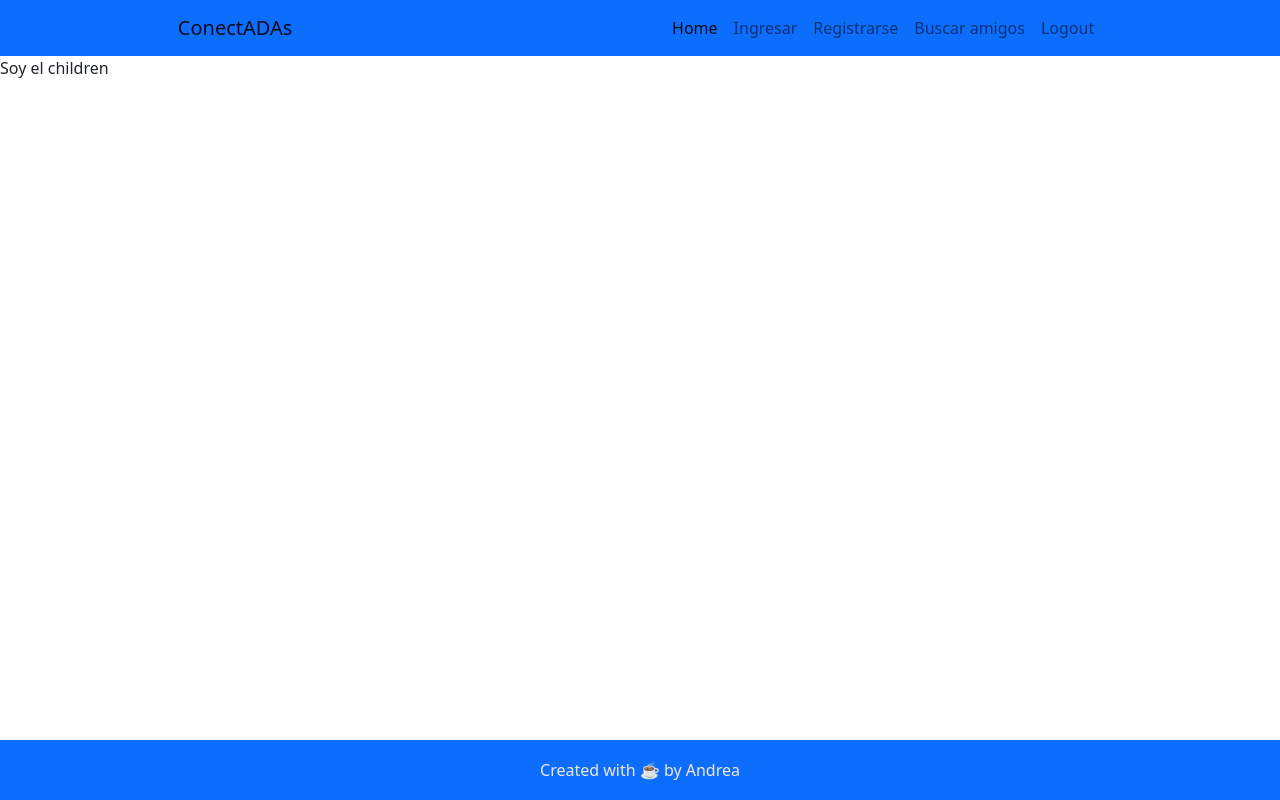
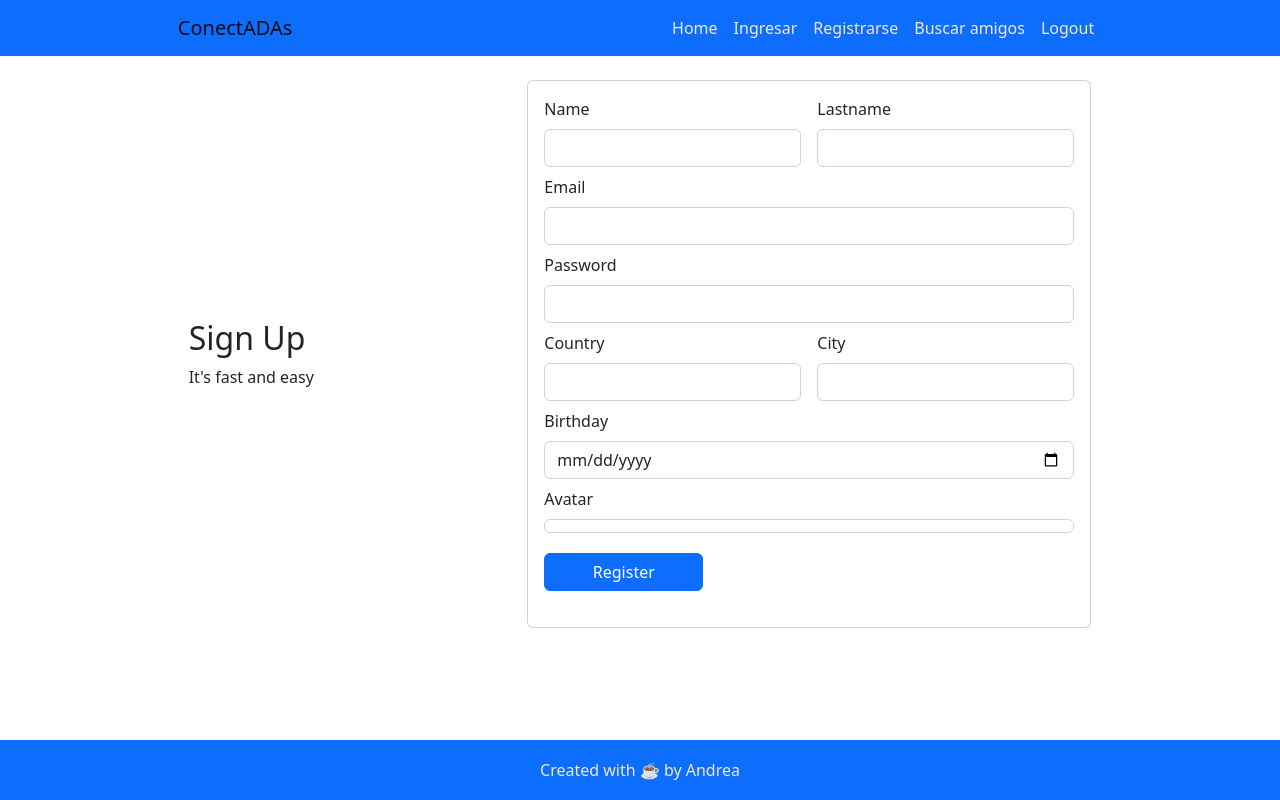
Before and after one commit to andreaeba/conectadas, a React (Create React App) app: page /signup in a window 1280 px wide. Built offline with nearby package versions, Linux system fonts and the light colour scheme.

Commit message:
sign up... no pude completar la fecha de nacimiento correctamente, tuve que cambiar en el type Date por string, sino me daba error

```diff
--- a/src/App.css
+++ b/src/App.css
@@ -2,6 +2,16 @@
   margin: 0;
   padding: 0;
   box-sizing: border-box;
+}
+
+body {
+  position: relative;
+  min-height: 100vh;
+  padding-bottom: 6em;
+}
+
+.navbar-item {
+  color: #F2E7DC;
 }
 
 .footer {
@@ -15,3 +25,35 @@
   justify-content: center;
   align-items: center;
 }
+
+.main {
+  /* background-color: aquamarine; */
+  height: 100%;
+  /* flex-direction: column; */
+  /* padding: 30px; */
+  /* background-color: aqua; */
+}
+
+.signup-form {
+  /* background-color: rgb(211, 211, 211); */
+  width: 40vw;
+  /* height: 60vh; */
+  border: 1px solid #C8C8C8;
+  border-radius: 5px;
+  padding: 20px;
+  margin-top: 20px;
+  display: flex;
+  justify-content: center;
+  align-items: center;
+}
+
+.form-group {
+
+  width: 50%;
+
+}
+
+.btn-primary {
+  margin: 20px 0px;
+  width: 30%;
+}
--- a/src/App.tsx
+++ b/src/App.tsx
@@ -1,9 +1,10 @@
 import React from 'react';
+import { Outlet } from 'react-router-dom';
 import './App.css';
 
 function App() {
   return (
-    <h3>Hola</h3>
+    <Outlet />
   );
 }
 
--- /dev/null
+++ b/src/api/users.ts
@@ -0,0 +1,16 @@
+import { UserPayload } from '../types'
+
+const add = (user: UserPayload) => {
+
+    const options: RequestInit = {
+        method: 'POST',
+        headers: {
+            'Content-Type': 'application/json'
+        },
+        body: JSON.stringify(user)
+    }
+
+    fetch('https://conectadas-50d68-default-rtdb.firebaseio.com/users.json', options)
+}
+
+export const usersApi = { add }
--- a/src/components/common/Menu/index.tsx
+++ b/src/components/common/Menu/index.tsx
@@ -4,23 +4,23 @@ const Menu = () => {
 
     return(
         <>
-            <Navbar bg="primary" variant="primary" className='navbar-vertical d-flex justify-content-around'>
+            <Navbar bg="primary" className='navbar2 navbar-vertical d-flex justify-content-around'>
                 <Navbar.Brand>ConectADAs</Navbar.Brand>
-                <Nav className="justify-content-end" activeKey="/home">
+                <Nav className="justify-content-end">
                     <Nav.Item>
-                        <Nav.Link href="/home">Home</Nav.Link>
+                        <Nav.Link className='navbar-item' href="/home">Home</Nav.Link>
                     </Nav.Item>
                     <Nav.Item>
-                        <Nav.Link href="/login">Ingresar</Nav.Link>
+                        <Nav.Link className='navbar-item' href="/login">Ingresar</Nav.Link>
                     </Nav.Item>
                     <Nav.Item>
-                        <Nav.Link href="/signup">Registrarse</Nav.Link>
+                        <Nav.Link className='navbar-item' href="/signup">Registrarse</Nav.Link>
                     </Nav.Item>
                     <Nav.Item>
-                        <Nav.Link href="/search-friends">Buscar amigos</Nav.Link>
+                        <Nav.Link className='navbar-item' href="/search-friends">Buscar amigos</Nav.Link>
                     </Nav.Item>
                     <Nav.Item>
-                        <Nav.Link href="/logout">Logout</Nav.Link>
+                        <Nav.Link className='navbar-item' href="/logout">Logout</Nav.Link>
                     </Nav.Item>
                 </Nav>
             </Navbar>
--- /dev/null
+++ b/src/components/forms/SignUpForm/index.tsx
@@ -0,0 +1,160 @@
+import { FC, useState, useEffect } from "react"
+import { Button, Card, Form, FormControl, FormGroup, FormLabel } from "react-bootstrap"
+import { usersApi } from "../../../api/users"
+import { User, UserPayload } from "../../../types"
+
+type Props = {
+    className?: string
+}
+
+const SignUpForm: FC<Props> = () => {
+
+    const [name, setName] = useState('')
+    const [lastname, setLastname] = useState('')
+    const [email, setEmail] = useState('')
+    const [password, setPassword] = useState('')
+    const [city, setCity] = useState('')
+    const [country, setCountry] = useState('')
+    const [avatar, setAvatar] = useState('')
+    const [birthday, setBirthday] = useState('')
+
+
+    const handleSubmit = (e: {preventDefault: () => void}) => {
+        e.preventDefault()
+
+        const user: UserPayload = {name, lastname, email, password, city, country, avatar, birthday} // Hay que agregar birthday pero me tira error => Type 'string' is not assignable to type 'Date'
+        console.log(user)
+
+        usersApi.add(user)
+
+
+
+    }
+
+    return(
+        <>
+        {/* <div className="signup-form"> */}
+
+        <Card className="my-4">
+            <Card.Body>
+            <Form className="d-flex flex-column" onSubmit={handleSubmit}>
+                <div className="d-flex justify-content-between">
+                    <FormGroup className="form-group">
+                        <FormLabel>
+                            Name
+                        </FormLabel>
+                        <FormControl
+                            className=''
+                            type='text'
+                            value={name}
+                            required
+                            onChange={(e) => {setName(e.target.value)}}>
+                        </FormControl>
+                    </FormGroup>
+
+                    <FormGroup className="form-group ms-3">
+                        <FormLabel>
+                            Lastname
+                        </FormLabel>
+                        <FormControl
+                            className=''
+                            type='text'
+                            value={lastname}
+                            required
+                            onChange={(e) => {setLastname(e.target.value)}}>
+                        </FormControl>
+                    </FormGroup>
+                </div>
+
+                <FormGroup className="">
+                        <FormLabel className='my-2'>
+                            Email
+                        </FormLabel>
+                        <FormControl
+                            className=''
+                            type='email'
+                            value={email}
+                            required
+                            onChange={(e) => {setEmail(e.target.value)}}>
+                        </FormControl>
+                </FormGroup>
+
+                <FormGroup className="">
+                        <FormLabel className='my-2'>
+                            Password
+                        </FormLabel>
+                        <FormControl
+                            className=''
+                            type='password'
+                            value={password}
+                            required
+                            onChange={(e) => {setPassword(e.target.value)}}>
+                        </FormControl>
+                </FormGroup>
+
+                <div className="d-flex justify-content-between">
+                    <FormGroup className="form-group">
+                        <FormLabel className='my-2'>
+                            Country
+                        </FormLabel>
+                        <FormControl
+                            className=''
+                            type='text'
+                            value={country}
+                            required
+                            onChange={(e) => {setCountry(e.target.value)}}>
+                        </FormControl>
+                    </FormGroup>
+
+                    <FormGroup className="form-group ms-3">
+                        <FormLabel className='my-2'>
+                            City
+                        </FormLabel>
+                        <FormControl
+                            className=''
+                            type='text'
+                            value={city}
+                            required
+                            onChange={(e) => {setCity(e.target.value)}}>
+                        </FormControl>
+                    </FormGroup>
+                </div>
+
+                <FormGroup className="">
+                        <FormLabel className='my-2'>
+                            Birthday
+                        </FormLabel>
+                        <FormControl
+                            className=''
+                            type='date'
+                            value={birthday}
+                            required
+                            onChange={(e) => {setBirthday(e.target.value)}}>
+                        </FormControl>
+                </FormGroup>
+
+                <FormGroup className="">
+                        <FormLabel className='my-2'>
+                            Avatar
+                        </FormLabel>
+                        <FormControl
+                            className=''
+                            type='image'
+                            value={avatar}
+                            required
+                            onChange={(e) => {setAvatar(e.target.value)}}>
+                        </FormControl>
+                </FormGroup>
+
+                <Button variant="primary" type="submit" className="btn-primary">
+                    Register
+                </Button>
+            </Form>
+            </Card.Body>
+        </Card>
+        {/* </div> */}
+        </>
+    )
+}
+
+export { SignUpForm }
--- a/src/index.tsx
+++ b/src/index.tsx
@@ -5,6 +5,7 @@ import { BrowserRouter, Outlet, Route, Routes } from 'react-router-dom'
 import { Home } from './pages/Home';
 import 'bootstrap/dist/css/bootstrap.min.css';
 import './App.css';
+import { SignUp } from './pages/SignUp';
 
 const root = ReactDOM.createRoot(
   document.getElementById('root') as HTMLElement
@@ -15,12 +16,17 @@ root.render(
         <Routes>
             <Route path="/" element={<Home />}>
               <Route index element={<Home />} />
-              <Route path="login" element={<div>Login</div>} />
-              <Route path="signup" element={<div>SignUp</div>} />
-              <Route path="search-friends" element={<div>Search Friends</div>} />
-              <Route path="logout" element={<div>Logout</div>} />
+              {/* <Route path="login" element={<div>Login</div>} /> */}
+              {/* <Route path="signup" element={<SignUp />} /> */}
+              {/* <Route path="search-friends" element={<div>Search Friends</div>} /> */}
+              {/* <Route path="logout" element={<div>Logout</div>} /> */}
+            </Route>
+
+            <Route path='/signup' element={<Outlet />}>
+                <Route index element={<SignUp />} />
             </Route>
           </Routes>
+
     </BrowserRouter>
   </React.StrictMode>
 );
--- a/src/pages/Home/index.tsx
+++ b/src/pages/Home/index.tsx
@@ -11,7 +11,7 @@ const Home: FC<Props> = ({children}) => {
     return(
         <>
         <Layout>
-            {children = <>Soy el children</>}
+            <div>Home!</div>
         </Layout>
         </>
     )
--- /dev/null
+++ b/src/pages/SignUp/index.tsx
@@ -0,0 +1,37 @@
+import { FC, ReactNode, useState } from "react"
+import { Container } from "react-bootstrap"
+import { Outlet } from "react-router-dom"
+import { Layout } from "../../components/common/Layout"
+import { SignUpForm } from "../../components/forms/SignUpForm"
+import { User } from "../../types"
+
+type Props = {
+    className?: string
+    user?: User
+}
+
+const SignUp: FC<Props> = (className, user: User) => {
+
+
+    return(
+        <>
+        <Outlet />
+        <Layout>
+            <Container className="main d-flex justify-content-around ">
+                <div className="d-flex flex-column justify-content-center">
+                    <h2>Sign Up</h2>
+                    <span>It's fast and easy</span>
+                </div>
+
+
+                <SignUpForm />
+
+            </Container>
+        </Layout>
+        </>
+    )
+
+
+}
+
+export { SignUp }
--- /dev/null
+++ b/src/types/index.ts
@@ -0,0 +1,18 @@
+export type User = {
+    id: string
+    name: string
+    lastname: string
+    email: string
+    password: string
+    city: string
+    country: string
+    avatar: string
+    birthday: string
+    sessionToken?: string
+    friends?: string[]
+    state: string
+
+
+}
+
+export type UserPayload = Omit<User, 'id' | 'state' | 'sessionToken'>
```
